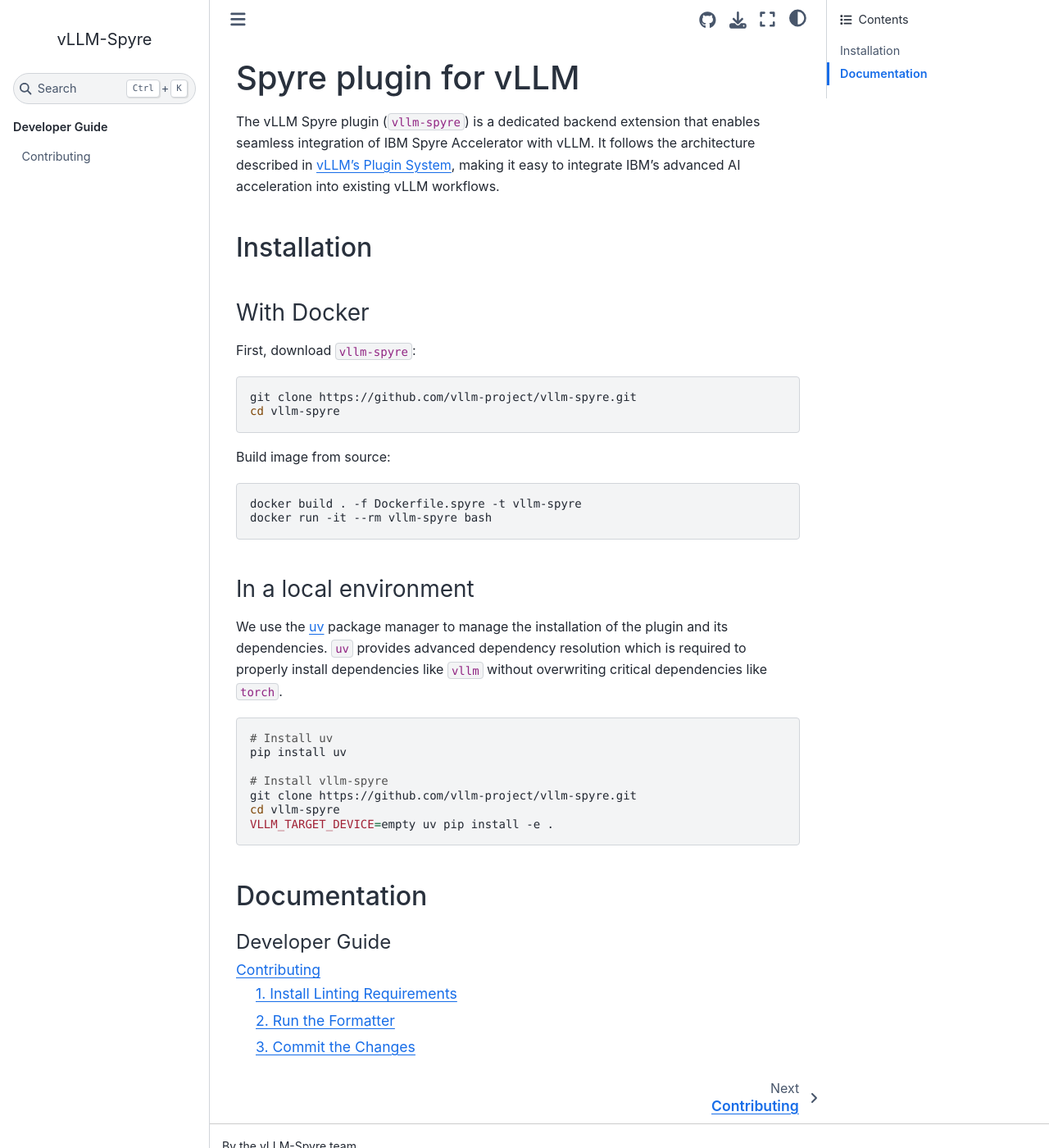
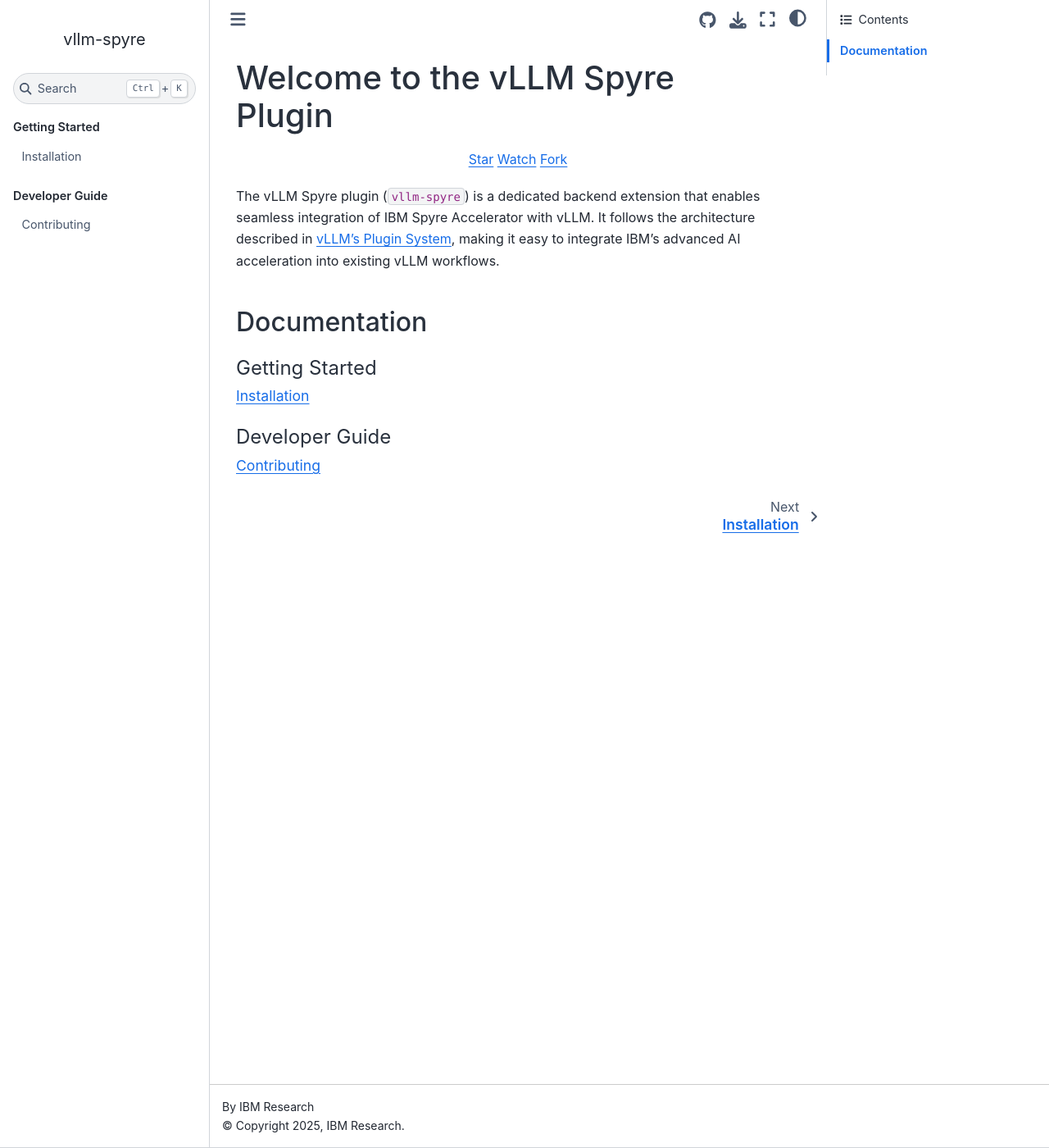
Before and after one commit to vllm-project/vllm-spyre, a Sphinx documentation site: the page built from docs/source/index.md, in a window 1280 px wide and 1400 px high. Shown: the whole window at 82% size. Built offline with Sphinx 7.4.7 and the Sphinx Book theme 1.1.4, drawn with Linux system fonts in a browser that asks for light colours; some of the changed text lies outside the part shown.

Commit message:
Update
Signed-off-by: Rafael Vasquez <rafvasq21@gmail.com>

````diff
--- a/docs/source/conf.py
+++ b/docs/source/conf.py
@@ -18,9 +18,9 @@
 
 # -- Project information -----------------------------------------------------
 
-project = 'vLLM-Spyre'
-copyright = '2025, vLLM-Spyre team'
-author = 'the vLLM-Spyre team'
+project = 'vllm-spyre'
+copyright = '2025, IBM Research'
+author = 'IBM Research'
 
 # The full version, including alpha/beta/rc tags
 release = ''
--- a/docs/source/index.md
+++ b/docs/source/index.md
@@ -1,41 +1,16 @@
-# Spyre plugin for vLLM
+# Welcome to the vLLM Spyre Plugin
+
+:::
+<p style="text-align:center">
+<script async defer src="https://buttons.github.io/buttons.js"></script>
+<a class="github-button" href="https://github.com/vllm-project/vllm-spyre" data-show-count="true" data-size="large" aria-label="Star">Star</a>
+<a class="github-button" href="https://github.com/vllm-project/vllm-spyre/subscription" data-icon="octicon-eye" data-size="large" aria-label="Watch">Watch</a>
+<a class="github-button" href="https://github.com/vllm-project/vllm-spyre/fork" data-icon="octicon-repo-forked" data-size="large" aria-label="Fork">Fork</a>
+</p>
+:::
+
 
 The vLLM Spyre plugin (`vllm-spyre`) is a dedicated backend extension that enables seamless integration of IBM Spyre Accelerator with vLLM. It follows the architecture described in [vLLM's Plugin System](https://docs.vllm.ai/en/latest/design/plugin_system.html), making it easy to integrate IBM's advanced AI acceleration into existing vLLM workflows.
-
-## Installation
-
-### With Docker
-
-First, download `vllm-spyre`:
-
-```shell
-git clone https://github.com/vllm-project/vllm-spyre.git
-cd vllm-spyre
-```
-
-Build image from source:
-
-```shell
-docker build . -f Dockerfile.spyre -t vllm-spyre
-docker run -it --rm vllm-spyre bash
-```
-
-### In a local environment
-
-We use the [uv](https://docs.astral.sh/uv/) package manager to manage the
-installation of the plugin and its dependencies. `uv` provides advanced
-dependency resolution which is required to properly install dependencies like
-`vllm` without overwriting critical dependencies like `torch`.
-
-```shell
-# Install uv
-pip install uv
-
-# Install vllm-spyre
-git clone https://github.com/vllm-project/vllm-spyre.git
-cd vllm-spyre
-VLLM_TARGET_DEVICE=empty uv pip install -e .
-```
 
 ## Documentation
 
@@ -59,7 +34,6 @@
 
 :::{toctree}
 :caption: Developer Guide
-:maxdepth: 2
-
+:maxdepth: 1
 contributing/overview
 :::
--- /dev/null
+++ b/docs/source/installation.md
@@ -0,0 +1,34 @@
+# Installation
+
+## With Docker
+
+First, download `vllm-spyre`:
+
+```shell
+git clone https://github.com/vllm-project/vllm-spyre.git
+cd vllm-spyre
+```
+
+Build image from source:
+
+```shell
+docker build . -f Dockerfile.spyre -t vllm-spyre
+docker run -it --rm vllm-spyre bash
+```
+
+## In a local environment
+
+We use the [uv](https://docs.astral.sh/uv/) package manager to manage the
+installation of the plugin and its dependencies. `uv` provides advanced
+dependency resolution which is required to properly install dependencies like
+`vllm` without overwriting critical dependencies like `torch`.
+
+```shell
+# Install uv
+pip install uv
+
+# Install vllm-spyre
+git clone https://github.com/vllm-project/vllm-spyre.git
+cd vllm-spyre
+VLLM_TARGET_DEVICE=empty uv pip install -e .
+```
````
Also changed, not shown: other parts of docs/source/index.md (+1 -1 lines), docs/README.md.
